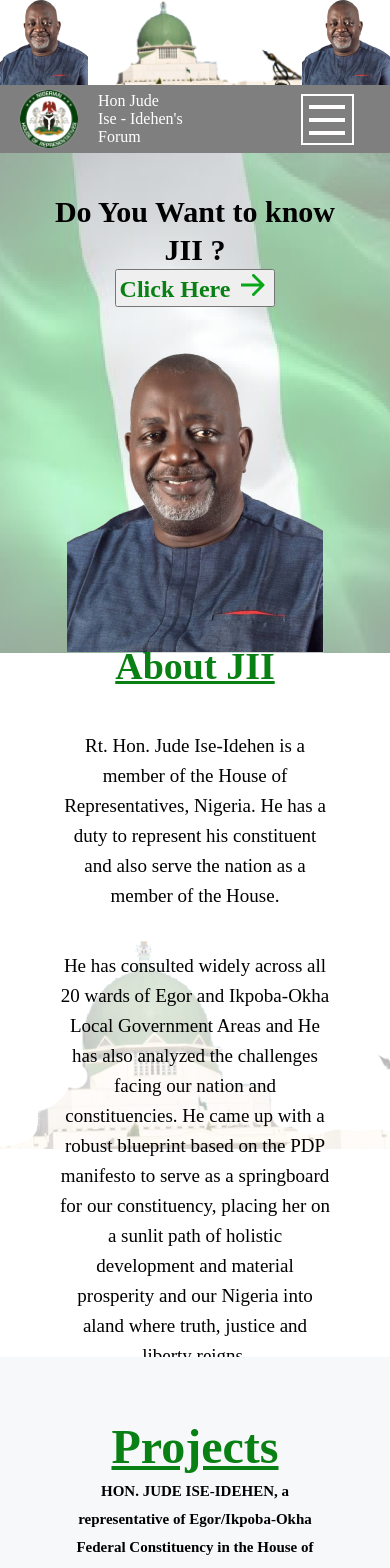
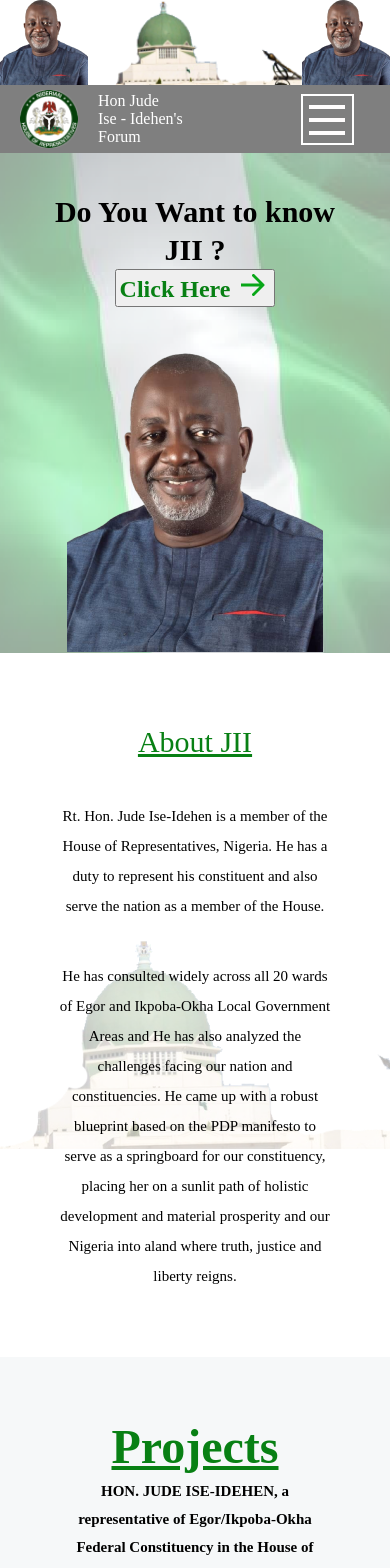
Before and after one commit to Blissfulair/jii, a React (Create React App) app: page / in a window 390 px wide. Shown: the top 1568 px of the page. Built offline with nearby package versions, Linux system fonts and the light colour scheme.

Commit message:
Tob bar, Menu, Main, About Us and Project Page

```diff
--- a/src/css/about.css
+++ b/src/css/about.css
@@ -52,15 +52,16 @@
 
 @media screen and (max-width:767px){
     .about .aboutcontent h1{
-        font-weight: 600;
-        font-size: 38px;
+        /* margin-top: 100px; */
+        font-weight: 400;
+        font-size: 30px;
         /* line-height: 90%; */
 
     }
     .about .aboutcontent p{
         /* Rt. Hon. Jude Ise-Idehen is a member of the House of Representatives, Nigeria. He has a duty to represent his constituent and also serve the nation as a member of the House. */
         font-weight: 500;
-        font-size: 19px;
+        font-size: 15px;
         margin-top: 40px;
         /* line-height: 30px;
         text-align: center;
```
